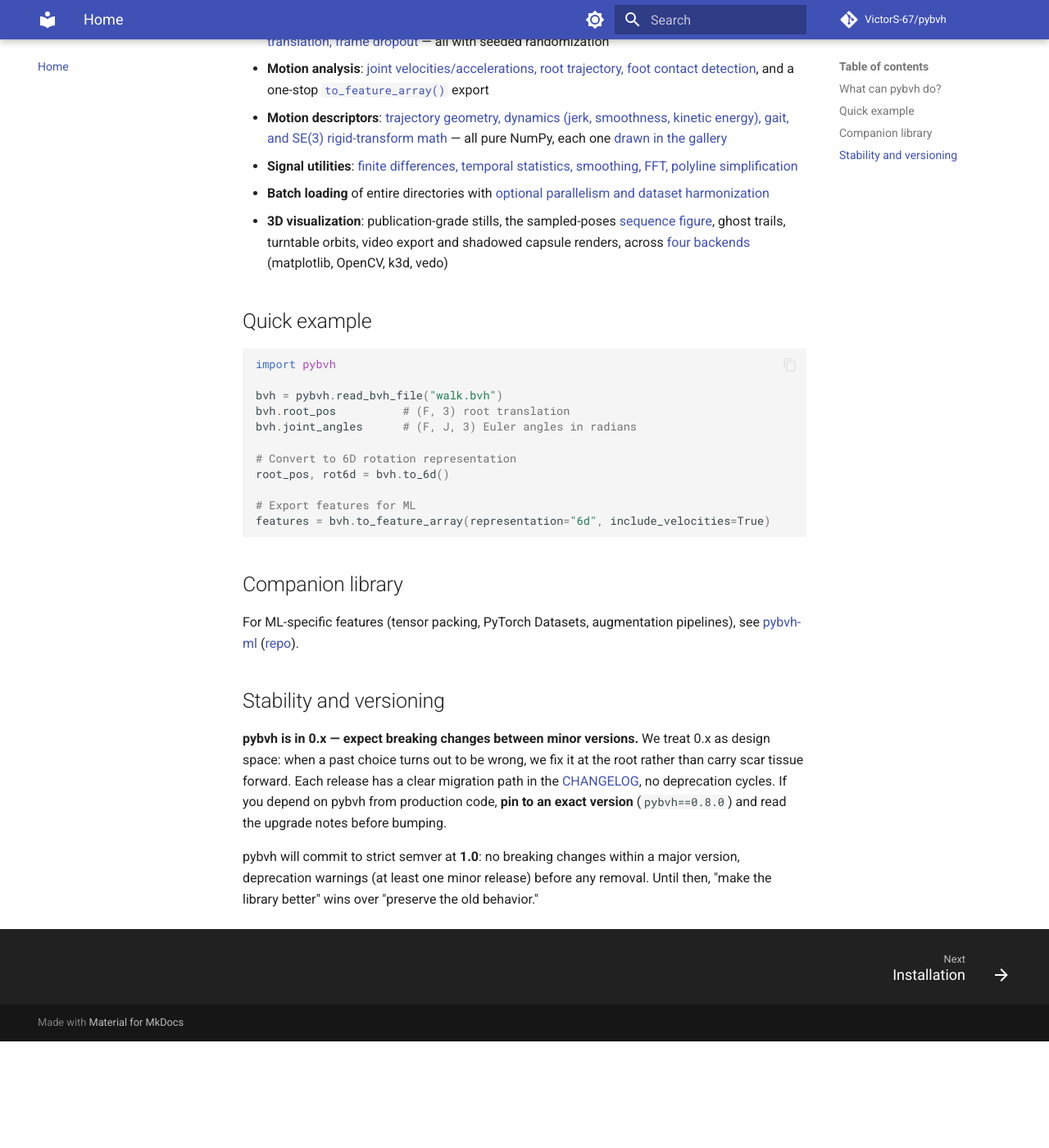
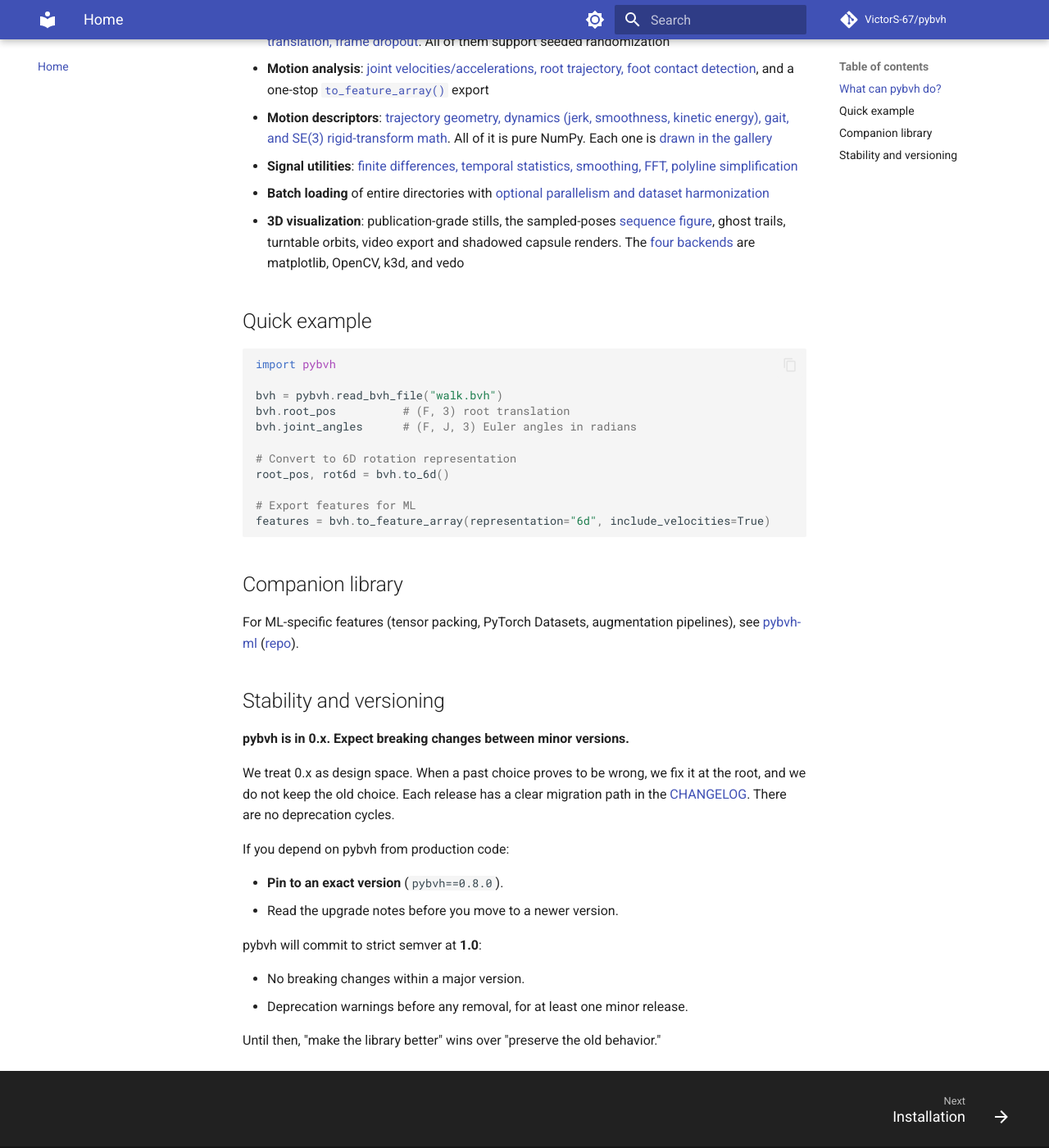
Before and after one commit to VictorS-67/pybvh, an MkDocs documentation site: the page built from docs/index.md, in a window 1280 px wide and 1400 px high, scrolled down 1555 px. Shown: the whole window at 82% size. Built offline with MkDocs 1.6.1 and Material for MkDocs 9.7.7, drawn with Linux system fonts in a browser that asks for light colours; comment, search, counter and statistics services are not loaded; before the commit the page ends 2825 px from its top, so only the background shows below that; some of the changed text lies outside the part shown.

```diff
--- a/docs/index.md
+++ b/docs/index.md
@@ -1,10 +1,10 @@
 # pybvh
 
-A lightweight Python library for reading, writing, and manipulating BVH motion capture files.
+pybvh is a lightweight Python library to read, write, and manipulate BVH motion capture files.
 
-pybvh is framework-agnostic and outputs pure NumPy arrays. It understands motion capture data but does not assume what you'll do with it — the same library serves ML researchers, biomechanics scientists, and game developers.
+pybvh is framework-agnostic. It outputs pure NumPy arrays. It understands motion capture data, but it does not assume what you will do with the data. The same library serves ML researchers, biomechanics scientists, and game developers.
 
-![A skeleton animates while its hand traces a blue trajectory — pybvh renders motion and extracts analyzable trajectories from it](assets/hand-trajectory.gif)
+![A skeleton animates while its hand traces a blue trajectory. pybvh renders motion, and it extracts trajectories from it. You can analyze those trajectories](assets/hand-trajectory.gif)
 
 <div class="grid cards" markdown>
 
@@ -19,17 +19,17 @@ pybvh is framework-agnostic and outputs pure NumPy arrays. It understands motion
 
 ## What can pybvh do?
 
-- **Read & write** BVH files with full hierarchy and motion data preservation — [I/O API](api/io.md)
-- **Rotation conversions** between [Euler angles, rotation matrices, quaternions, 6D, and axis-angle](guide/rotations.md) — all vectorized with NumPy
+- **Read & write** BVH files, and keep the full hierarchy and all the motion data — [I/O API](api/io.md)
+- **Rotation conversions** between [Euler angles, rotation matrices, quaternions, 6D, and axis-angle](guide/rotations.md). All conversions are vectorized with NumPy
 - **Forward kinematics** to compute [3D joint positions](guide/core-concepts.md) from angles
 - **Skeleton operations**: [retargeting, scaling, joint extraction, Euler order changes](guide/skeleton-ops.md)
 - **Frame operations**: [slicing, concatenation, resampling](guide/skeleton-ops.md) to different frame rates
-- **Spatial transforms**: [mirroring, vertical rotation, speed perturbation, joint noise, root translation, frame dropout](guide/augmentation.md) — all with seeded randomization
+- **Spatial transforms**: [mirroring, vertical rotation, speed perturbation, joint noise, root translation, frame dropout](guide/augmentation.md). All of them support seeded randomization
 - **Motion analysis**: [joint velocities/accelerations, root trajectory, foot contact detection](guide/feature-export.md), and a one-stop [`to_feature_array()`](api/features.md) export
-- **Motion descriptors**: [trajectory geometry, dynamics (jerk, smoothness, kinetic energy), gait, and SE(3) rigid-transform math](guide/motion-descriptors.md) — all pure NumPy, each one [drawn in the gallery](gallery/index.md)
+- **Motion descriptors**: [trajectory geometry, dynamics (jerk, smoothness, kinetic energy), gait, and SE(3) rigid-transform math](guide/motion-descriptors.md). All of it is pure NumPy. Each one is [drawn in the gallery](gallery/index.md)
 - **Signal utilities**: [finite differences, temporal statistics, smoothing, FFT, polyline simplification](api/signal.md)
 - **Batch loading** of entire directories with [optional parallelism and dataset harmonization](guide/feature-export.md)
-- **3D visualization**: publication-grade stills, the sampled-poses [sequence figure](guide/publication-figures.md), ghost trails, turntable orbits, video export and shadowed capsule renders, across [four backends](api/bvhplot.md) (matplotlib, OpenCV, k3d, vedo)
+- **3D visualization**: publication-grade stills, the sampled-poses [sequence figure](guide/publication-figures.md), ghost trails, turntable orbits, video export and shadowed capsule renders. The [four backends](api/bvhplot.md) are matplotlib, OpenCV, k3d, and vedo
 
 ## Quick example
 
@@ -53,6 +53,18 @@ For ML-specific features (tensor packing, PyTorch Datasets, augmentation pipelin
 
 ## Stability and versioning
 
-**pybvh is in 0.x — expect breaking changes between minor versions.** We treat 0.x as design space: when a past choice turns out to be wrong, we fix it at the root rather than carry scar tissue forward. Each release has a clear migration path in the [CHANGELOG](https://github.com/VictorS-67/pybvh/blob/main/CHANGELOG.md), no deprecation cycles. If you depend on pybvh from production code, **pin to an exact version** (`pybvh==0.8.0`) and read the upgrade notes before bumping.
+**pybvh is in 0.x. Expect breaking changes between minor versions.**
 
-pybvh will commit to strict semver at **1.0**: no breaking changes within a major version, deprecation warnings (at least one minor release) before any removal. Until then, "make the library better" wins over "preserve the old behavior."
+We treat 0.x as design space. When a past choice proves to be wrong, we fix it at the root, and we do not keep the old choice. Each release has a clear migration path in the [CHANGELOG](https://github.com/VictorS-67/pybvh/blob/main/CHANGELOG.md). There are no deprecation cycles.
+
+If you depend on pybvh from production code:
+
+- **Pin to an exact version** (`pybvh==0.8.0`).
+- Read the upgrade notes before you move to a newer version.
+
+pybvh will commit to strict semver at **1.0**:
+
+- No breaking changes within a major version.
+- Deprecation warnings before any removal, for at least one minor release.
+
+Until then, "make the library better" wins over "preserve the old behavior."
```
Also changed, not shown: docs/getting-started/installation.md (+1 -1 lines), docs/getting-started/quickstart.md (+9 -9 lines).
